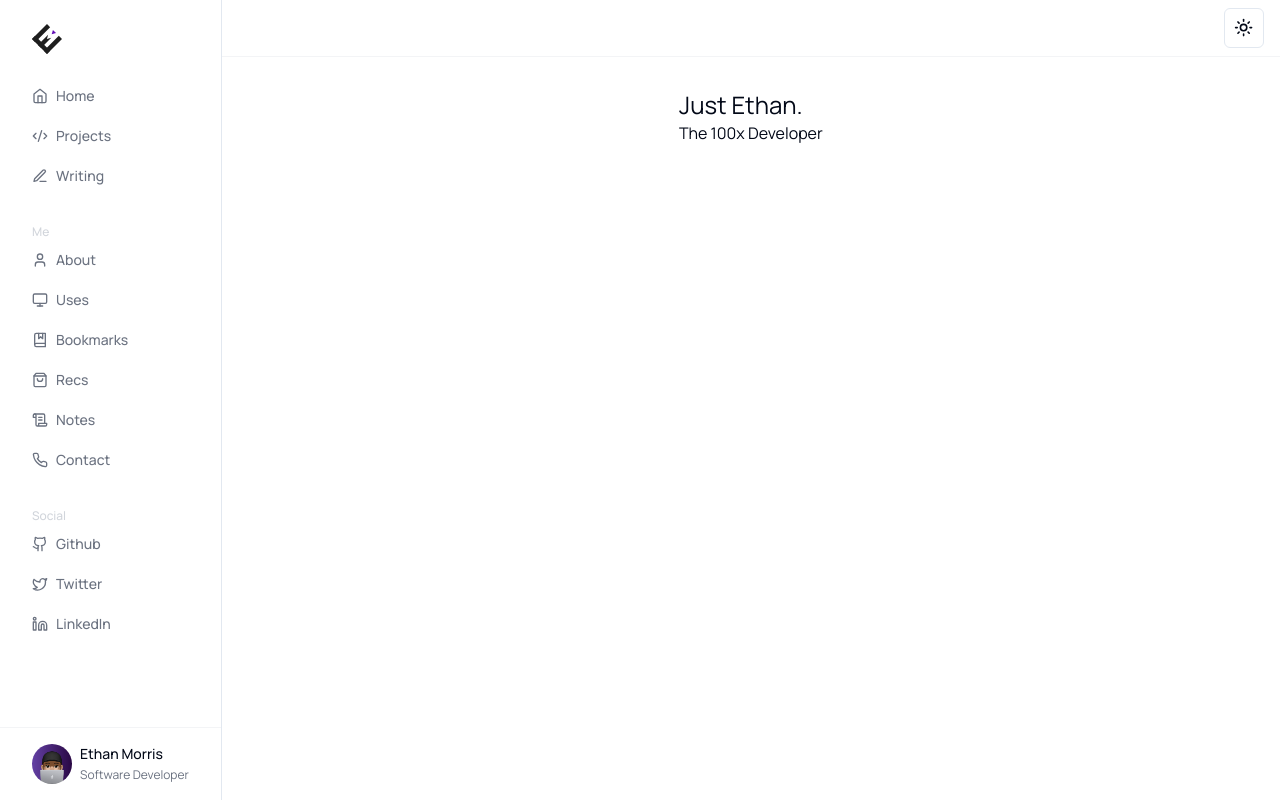
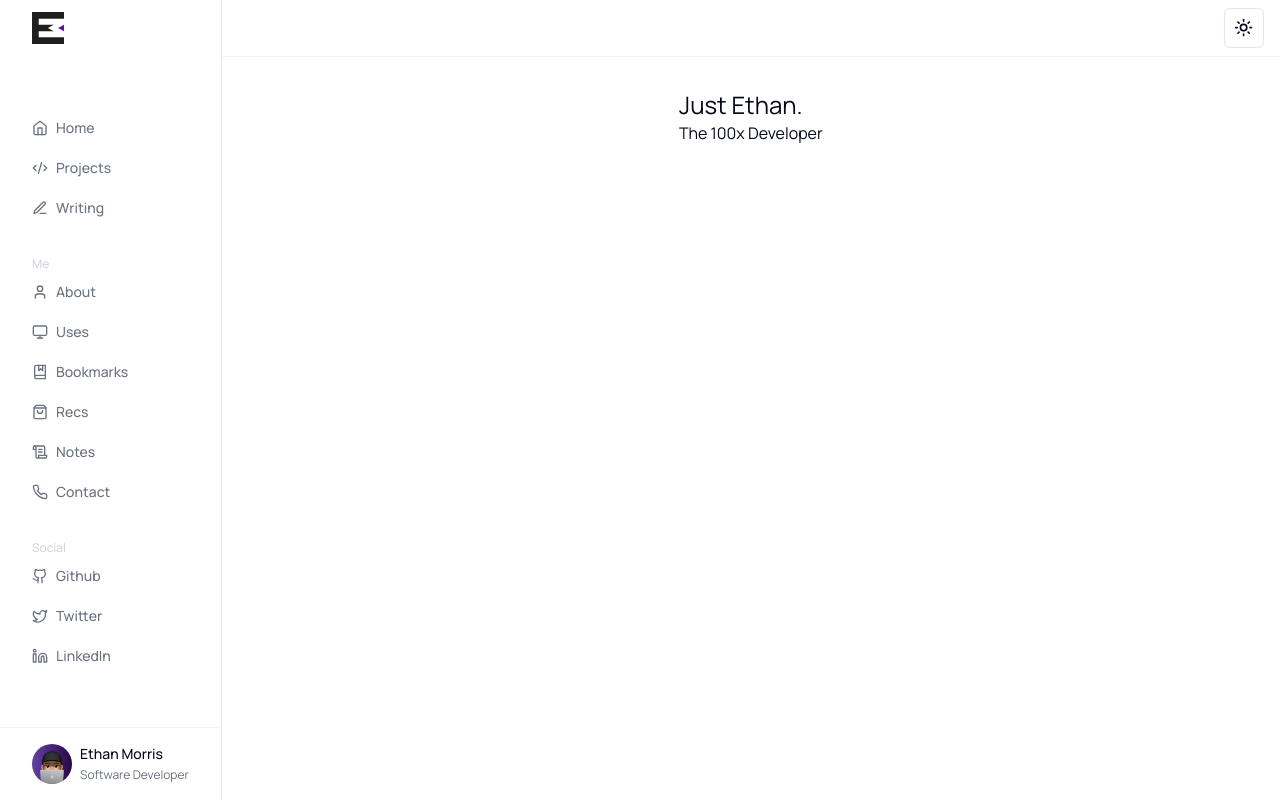
Before and after one commit to ethrmor/ethanos, a Next.js app: page / in a window 1280 px wide. Built offline with nearby package versions, Linux system fonts and the light colour scheme.

Commit message:
chore(logo.svg): update logo dimensions and remove unnecessary code refactor(navigation.tsx): simplify navigation menu layout and remove unused imports and code

```diff
--- a/src/components/navigation.tsx
+++ b/src/components/navigation.tsx
@@ -18,7 +18,6 @@ import {
   TwitterIcon,
   UserIcon,
 } from 'lucide-react';
-import { mainLinks, meLinks, socialLinks } from '@/lib/data';
 
 type NavProps = {
   children: React.ReactNode;
@@ -35,12 +34,11 @@ function Sidebar({ children }: NavProps) {
 function NavigationMenu() {
   return (
     <>
-      <div className='flex flex-col px-4 py-6'>
-        <div className='flex items-center px-4'>
-          <Image src='/logo.svg' width={30} height={30} alt='Logo' />
-        </div>
-
-        <div className='overflow-auto'>
+      <div className='sticky top-0 flex items-center px-8 py-3'>
+        <Image src='/logo.svg' width={32} height={32} alt='Logo' />
+      </div>
+      <div className='flex flex-col overflow-auto'>
+        <div className='overflow-auto px-4'>
           <ul className='my-6 space-y-1'>
             <li>
               <a
```
Also changed, not shown: public/logo.svg.
